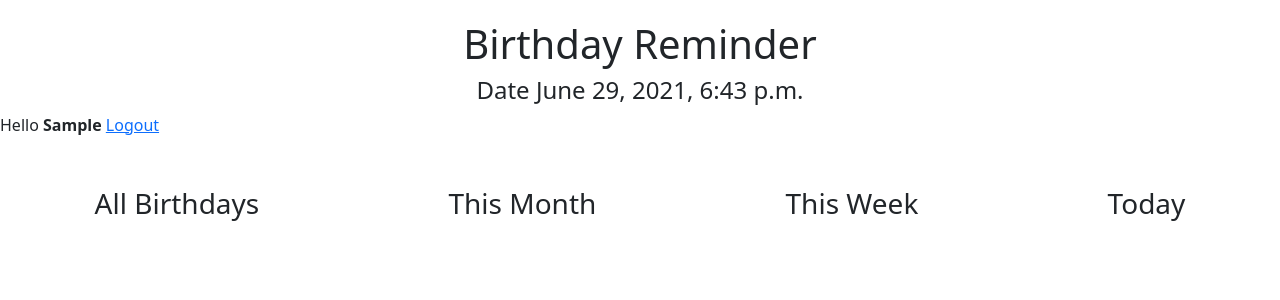
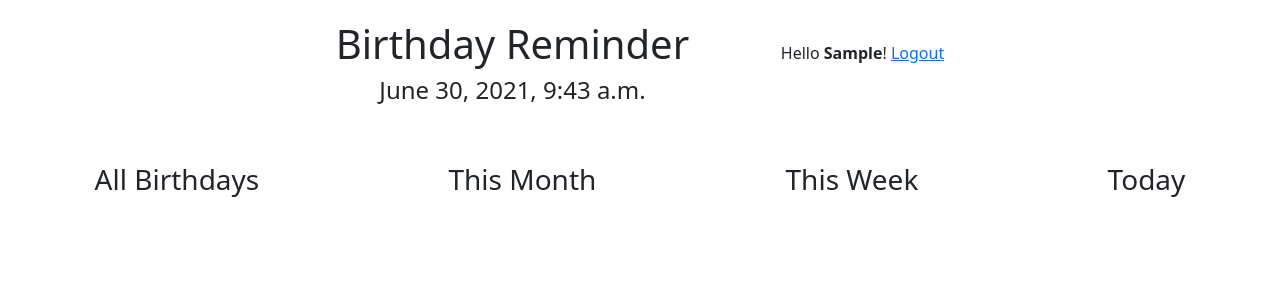
Before and after one commit to glowingmoth/birthday-reminder, a Django app: page / in a window 1280 px wide. Shown: the top 300 px of the page. Run offline with Django 3.2, Linux system fonts and the light colour scheme; the visitor is signed in with stand-in values (Sample User, id 1); data that the repository does not hold is empty.

Commit message:
made chnages to the object returned for month week and day, and some .css adjustments to the heading

```diff
--- a/birthdays/models.py
+++ b/birthdays/models.py
@@ -9,4 +9,4 @@ class Birthday(models.Model):
   updated_at = models.DateTimeField(auto_now=True)
 
   def __str__(self):
-    return self.firstName
+    return f'{self.firstName} {self.lastName}'
--- a/birthdays/static/birthdays/style.css
+++ b/birthdays/static/birthdays/style.css
@@ -4,6 +4,16 @@ body {
 
 h1 {
   text-align: center;
+}
+
+.top-nav {
+  display: flex;
+  width: 700px;
+  margin-left: auto;
+  margin-right: auto;
+  text-align: center;
+  justify-content: space-around;
+  align-items: baseline;
 }
 
 .sub-heading {
--- a/birthdays/templates/birthdays/index.html
+++ b/birthdays/templates/birthdays/index.html
@@ -15,8 +15,19 @@
 </head>
 <body>
 
-  <h1>Birthday Reminder</h1> <h4 class="sub-heading">Date {{ timeNow }}</h4>
-  <span>Hello <strong>{{ request.user|capfirst }}</strong> </span><a href="{% url 'logout' %}">Logout</a>
+  <div class="top-nav">
+    <div>
+      <h1>Birthday Reminder</h1>
+      <h4 class="sub-heading">{{ timeNow }}</h4>
+    </div>
+    <div>
+      <span class="logged-in-user">Hello <strong>{{ request.user|capfirst }}</strong>! </span>
+      <a href="{% url 'logout' %}">Logout</a>
+    </div>
+  </div>
+
+
+
   <div class="list-container">
 
     <div class="list-item">
--- a/birthdays/views.py
+++ b/birthdays/views.py
@@ -1,20 +1,27 @@
+from datetime import datetime
 from .models import Birthday
 from django.utils import timezone
+import datetime
 from django.shortcuts import render
 from django.contrib.auth.decorators import login_required
 
 @login_required(login_url='login')
 def index(request):
-  timeNow = timezone.now()
+  testDate = datetime.datetime(1998, 1, 14)
+
+  # timeNow = testDate
+  timeNow = timezone.localtime()
+
   context = {
     'timeNow': timeNow,
     'object_list': Birthday.objects.all(),
     'object_this_month': Birthday.objects.filter(birthDate__month=timeNow.strftime('%m')),
-    'object_this_week': Birthday.objects.filter(birthDate__month=timeNow.strftime('%m'), birthDate__week=timeNow.strftime('%W')),
-    'object_today': Birthday.objects.filter(birthDate__month=timeNow.strftime('%m'), birthDate__day=timeNow.strftime('%d'))
+    'object_this_week': Birthday.objects.filter(birthDate__week=timeNow.strftime('%W')),
+    'object_today': Birthday.objects.filter(birthDate__day=timeNow.strftime('%d'))
   }
+  print(context['object_this_month'])
   return render(request, 'birthdays/index.html', context)
 
 
-# The Query Set field lookup '__day' only takes integers however .strftime() 2nd argument '%d' uses decimals which caused a bug
-# when displaying birthdays for the current day. Converting the formatted number to an integer fixed the bug.
+# There was some bug/issue with using 'timezone.now()' so I changed it to 'timezone.localtime()' and that resolved it.
+# The problem was .now() returns the current UTC and not the local time adjusted.
--- a/main/settings.py
+++ b/main/settings.py
@@ -99,7 +99,7 @@ AUTH_PASSWORD_VALIDATORS = [
 
 LANGUAGE_CODE = 'en-us'
 
-TIME_ZONE = 'America/Chicago'
+TIME_ZONE = 'Australia/Brisbane'
 
 USE_I18N = True
 
```
